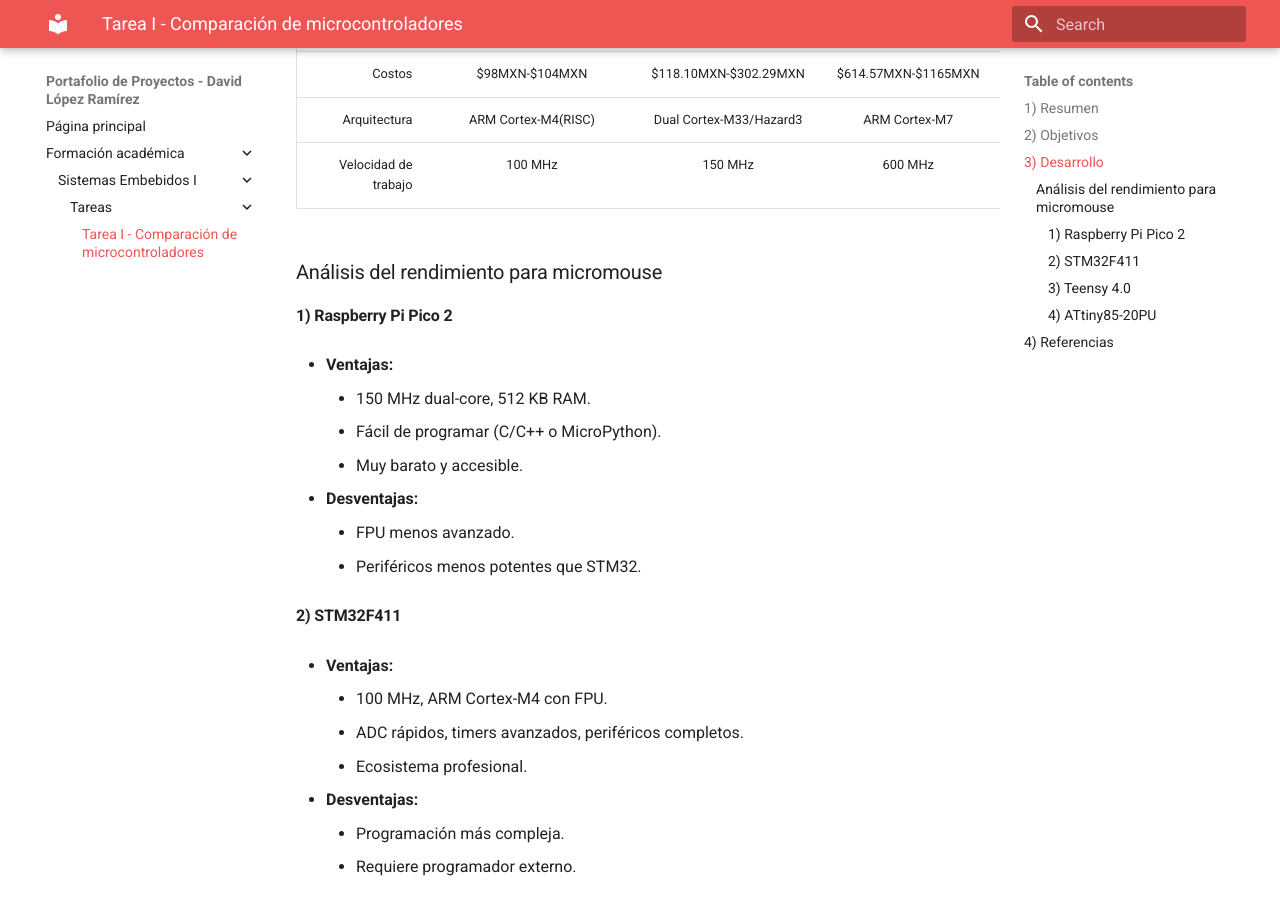
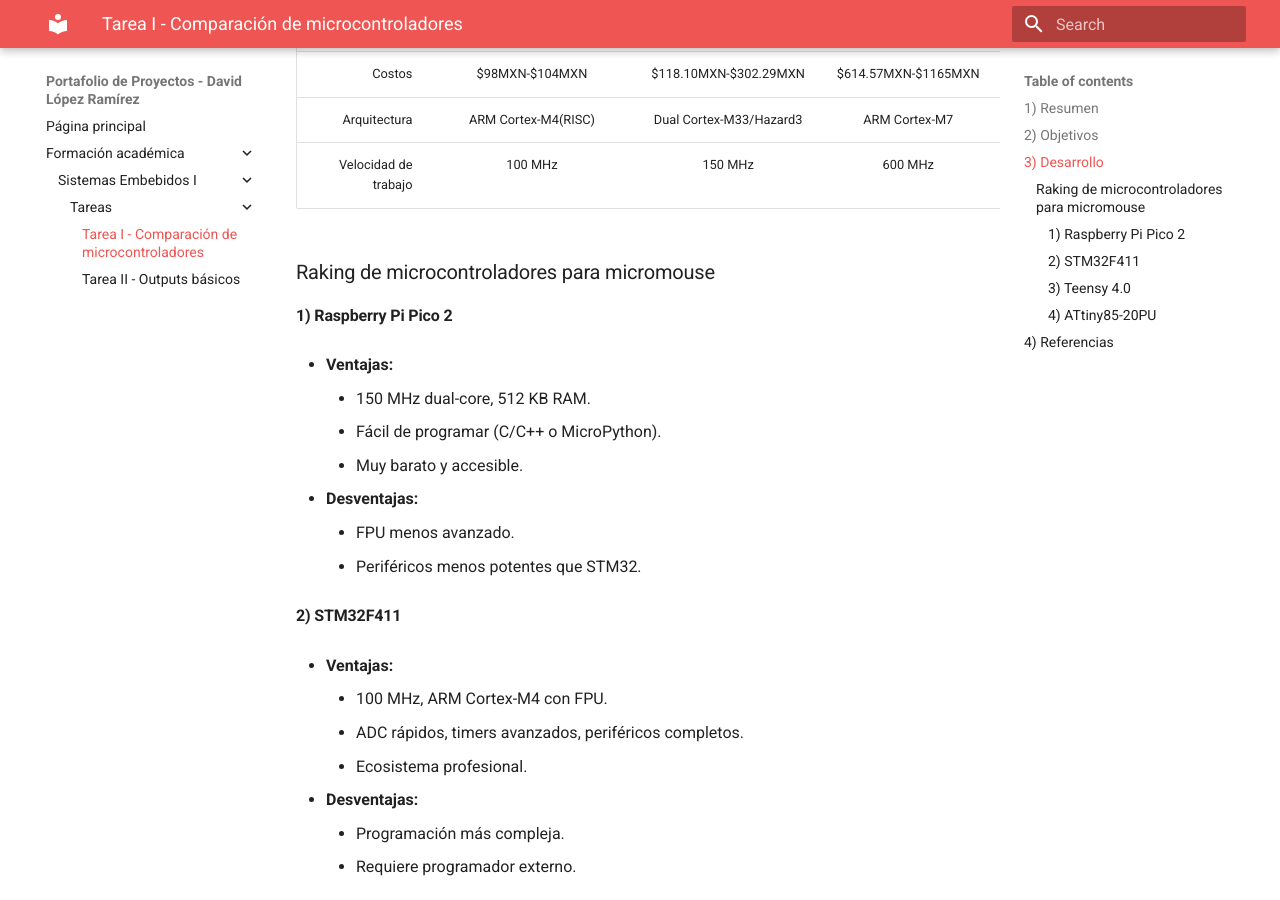
Before and after one commit to Vidddda/Portafolio-193167, an MkDocs documentation site: the page built from docs/tarea_1.md, in a window 1280 px wide and 900 px high, scrolled down 1338 px. Built offline with MkDocs 1.6.1 and Material for MkDocs 9.7.7, drawn with Linux system fonts in a browser that asks for light colours.

Commit message:
Tarea 1 COMPLETA v2

```diff
--- a/docs/tarea_1.md
+++ b/docs/tarea_1.md
@@ -25,7 +25,7 @@
 | Arquitectura         |ARM Cortex-M4(RISC)|Dual Cortex-M33/Hazard3|ARM Cortex-M7|RISC|
 | Velocidad de trabajo |100 MHz|150 MHz            |600 MHz|20 MHz|
 
-### Análisis del rendimiento para micromouse
+### Raking de microcontroladores para micromouse
 
 #### 1) Raspberry Pi Pico 2
 - **Ventajas:**
--- a/mkdocs.yml
+++ b/mkdocs.yml
@@ -7,6 +7,7 @@
           #- Proyectos:
           - Tareas:
               - Tarea I - Comparación de microcontroladores: tarea_1.md
+              - Tarea II - Outputs básicos: tarea_2.md
 markdown_extensions:
   - pymdownx.highlight:
       anchor_linenums: true
```
Also changed, not shown: docs/tarea_2.md (added).
